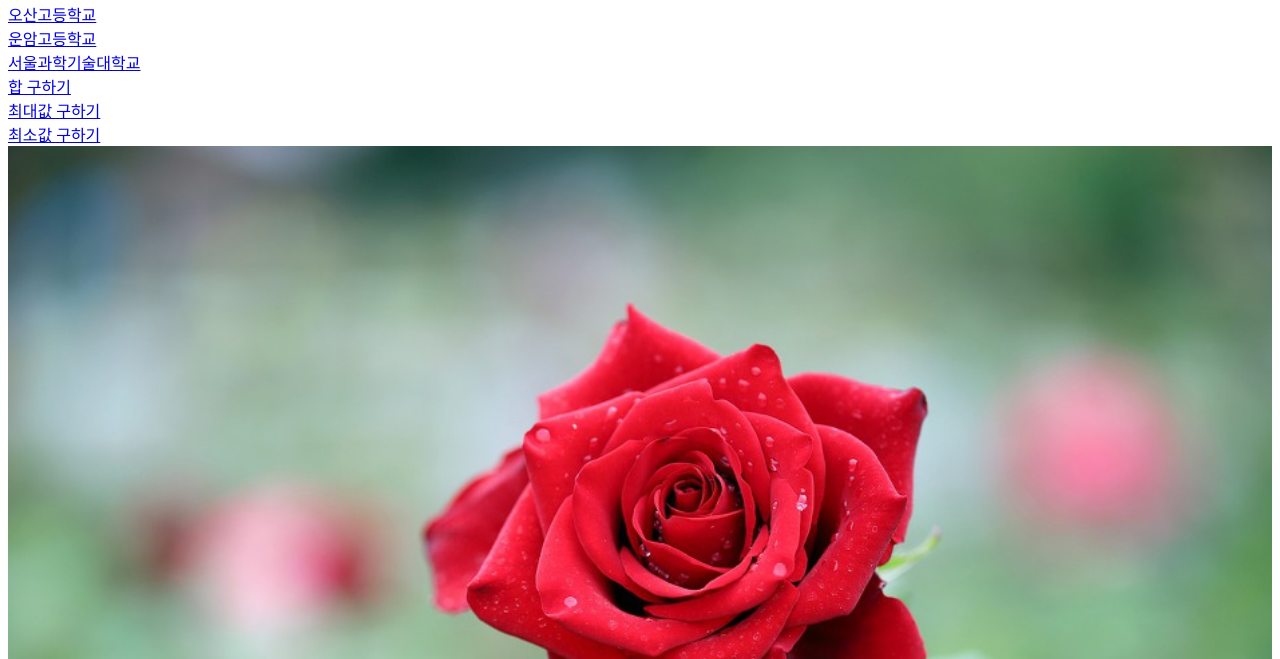
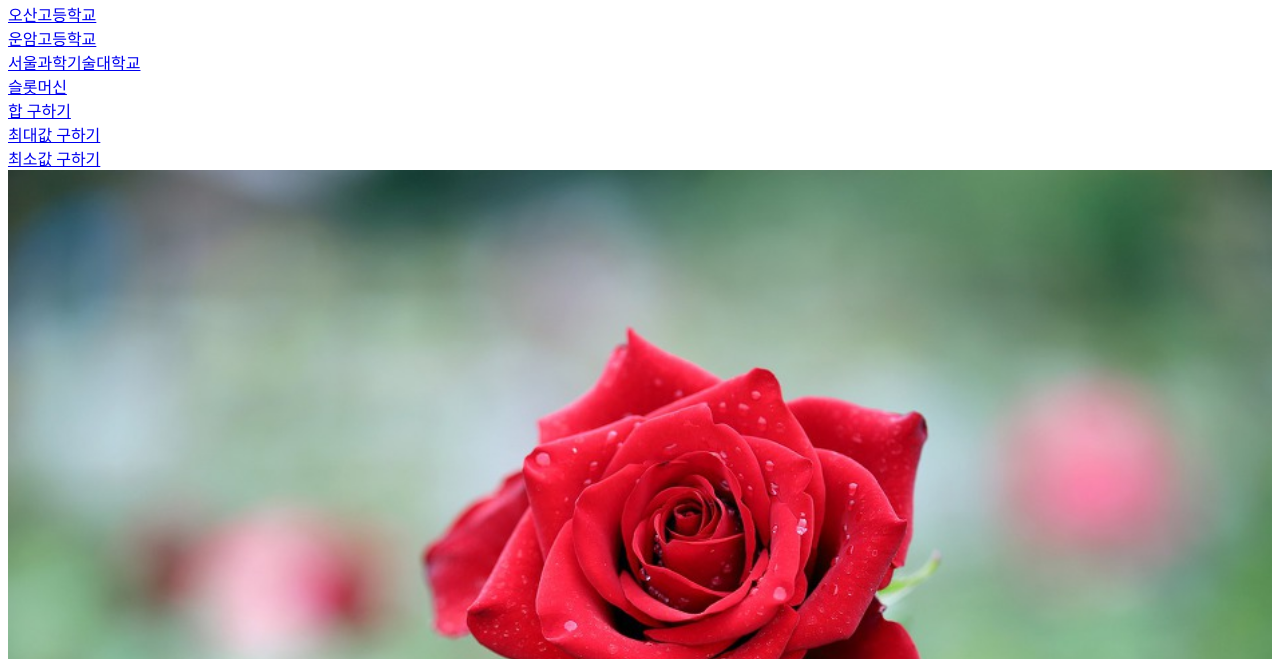
Before and after one commit to khlee2016/home, a plain HTML site: page index.html in a window 1280 px wide. Shown: the part 141-800 px from the top of the page. Drawn offline with Linux system fonts and the light colour scheme.

Commit message:
Update index.html

```diff
--- a/index.html
+++ b/index.html
@@ -9,6 +9,7 @@
     <a href="https://o-san.hs.kr/">오산고등학교</a><br>
     <a href="https://unam.hs.kr/">운암고등학교</a><br>
     <a href="https://www.seoultech.ac.kr/">서울과학기술대학교</a><br>
+    <a href="sm/sm.html">슬롯머신</a><br>
     <a href="sum.html">합 구하기</a><br>
     <a href="max.html">최대값 구하기</a><br>
     <a href="min.html">최소값 구하기</a><br>
```
